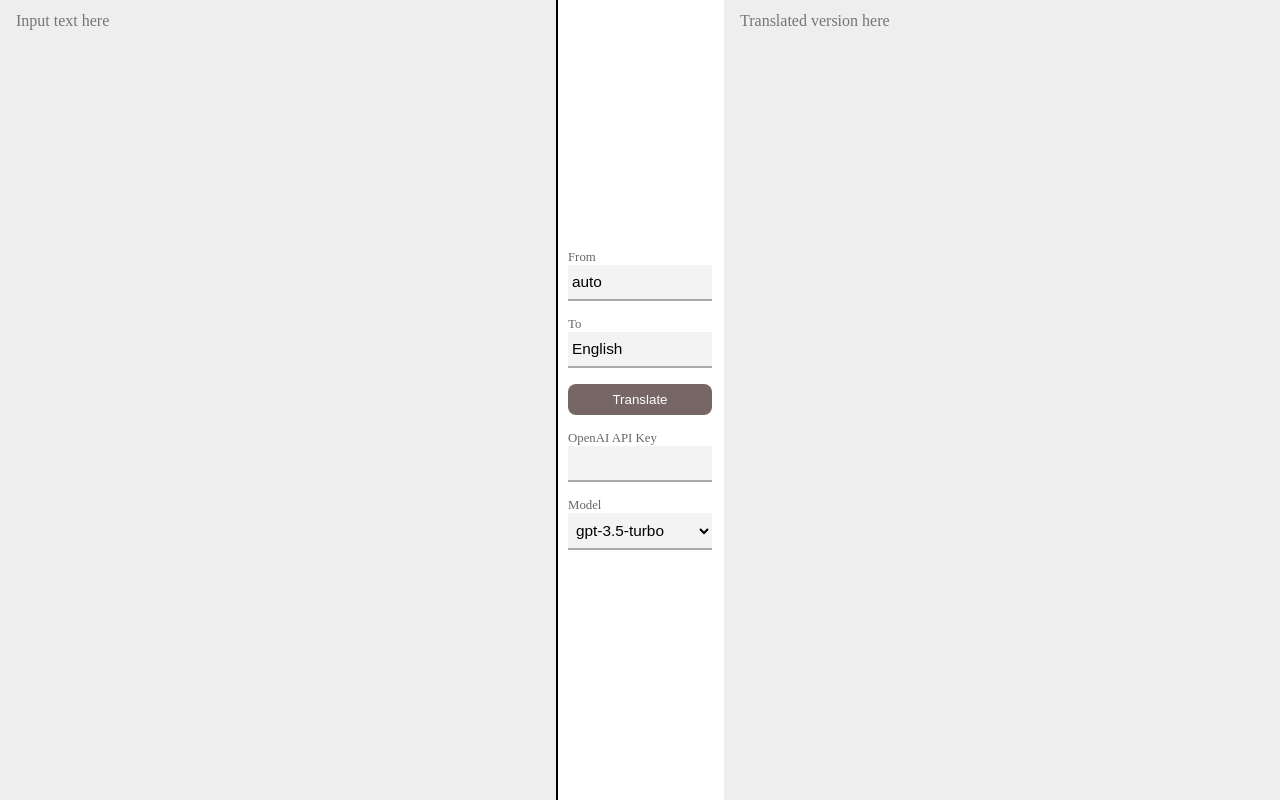
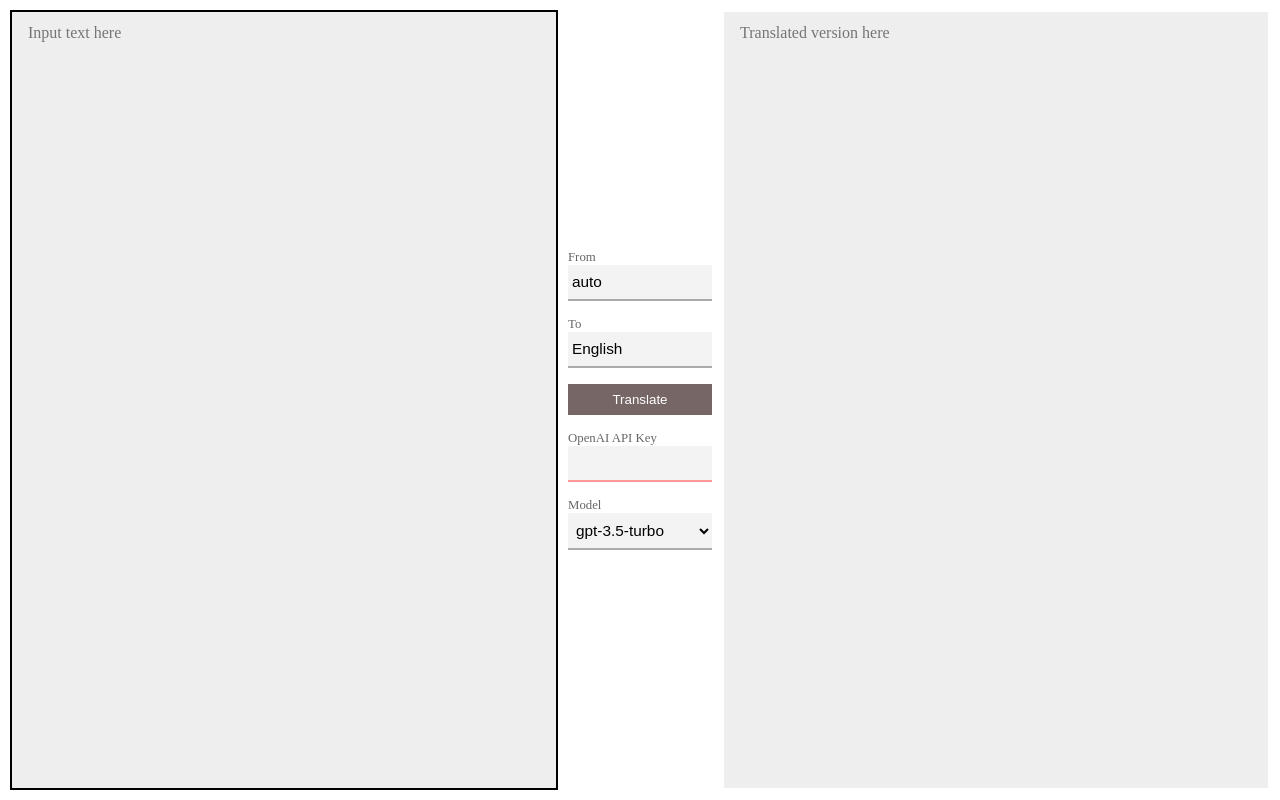
Before and after one commit to macrat/super-translator, a Svelte app: page / in a window 1280 px wide. Built offline with nearby package versions, Linux system fonts and the light colour scheme.

Commit message:
design: improve page design

```diff
--- a/src/App.svelte
+++ b/src/App.svelte
@@ -81,7 +81,7 @@
       if (output !== '') {
         output += '\n\n---\n\n';
       }
-      output += 'ERROR:\n' + JSON.stringify(err, '', '  ');
+      output += 'ERROR:\n' + JSON.stringify(err, null, '  ');
     }
   }
 
@@ -116,7 +116,7 @@
     <label>From<input bind:value={from} autocomplete="on" list="languages-from" on:change={saveSettings} /></label>
     <label>To<input bind:value={to} autocomplete="on" list="languages-to" on:change={saveSettings} /></label>
     <button>Translate</button>
-    <label>OpenAI API Key<input bind:value={apikey} type="password" required on:change={saveSettings} /></label>
+    <label>OpenAI API Key<input bind:value={apikey} type="password" required pattern="sk-[a-zA-Z0-9]+" autocomplete="off" on:change={saveSettings} /></label>
     <label>Model<select bind:value={model} on:change={saveSettings}>
       <option value="gpt-3.5-turbo">gpt-3.5-turbo</option>
       <option value="gpt-3.5-turbo-16k">gpt-3.5-turbo-16k</option>
@@ -143,23 +143,21 @@
 <style>
   :global(body) {
     margin: 0;
-    height: 100vh;
-    height: 100dvh;
   }
   main {
     display: flex;
+    height: 100vh;
+    height: 100dvh;
   }
 
   textarea {
     display: flex;
     flex-direction: column;
     flex: 1 1 0;
-    height: 100vh;
-    height: 100dvh;
     overflow: auto;
     font-family: inherit;
     font-size: inherit;
-    margin: 0;
+    margin: 12px;
     padding: 12px 16px;
     box-sizing: border-box;
     border: 1px solid #000;
@@ -169,7 +167,7 @@
     display: flex;
     flex-direction: column;
     justify-content: center;
-    padding: 4px 12px;
+    padding: 4px 0;
   }
   label, button {
     margin: 8px 0;
@@ -189,33 +187,50 @@
     border-bottom: 2px solid #aaa;
     padding: 8px 4px;
     background-color: #f3f3f3;
+    transition: .2s border-color;
   }
   input:focus, select:focus {
     border-bottom: 2px solid #000;
     outline: none;
+  }
+  input:invalid {
+    border-bottom-color: #f99;
+  }
+  input:focus:invalid {
+    border-bottom-color: #f00;
   }
   button {
     color: #fff;
     background-color: #766;
     padding: 8px 4px;
     border: none;
-    border-radius: 8px;
+    transition: .1s background-color, .1s outline;
+    cursor: pointer;
   }
   button:focus {
-    outline: 1px solid #000;
-    box-shadow: 3px 3px 3px rgba(0, 0, 0, .4);
+    outline: 2px solid #000;
   }
   button:active {
-    box-shadow: 4px 4px 4px rgba(0, 0, 0, .4);
+    background-color: #988;
   }
   textarea {
     border: none;
     resize: none;
     color: #333;
     background-color: #eee;
+    transition: .1s outline;
   }
   textarea:focus {
     outline: 2px solid #000;
+  }
+  ::-webkit-scrollbar {
+    width: 8px;
+  }
+  ::-webkit-scrollbar-track {
+    background-color: #ddd;
+  }
+  ::-webkit-scrollbar-thumb {
+    background-color: #999;
   }
 
   @media (max-width: 720px) {
@@ -260,10 +275,19 @@
       border-bottom-color: #f0f0f0;
     }
     button:focus {
-      outline-color: white;
+      outline-color: #eee;
+    }
+    button:active {
+      background-color: #877;
     }
     textarea:focus {
       outline: 1px solid #aaa;
+    }
+    ::-webkit-scrollbar-track {
+      background-color: #444;
+    }
+    ::-webkit-scrollbar-thumb {
+      background-color: #888;
     }
   }
 </style>
```
